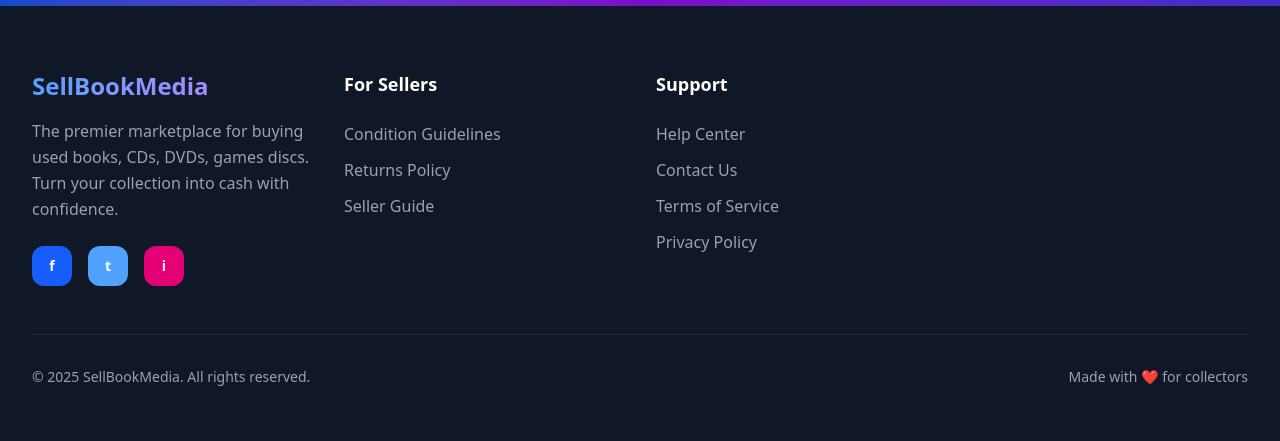
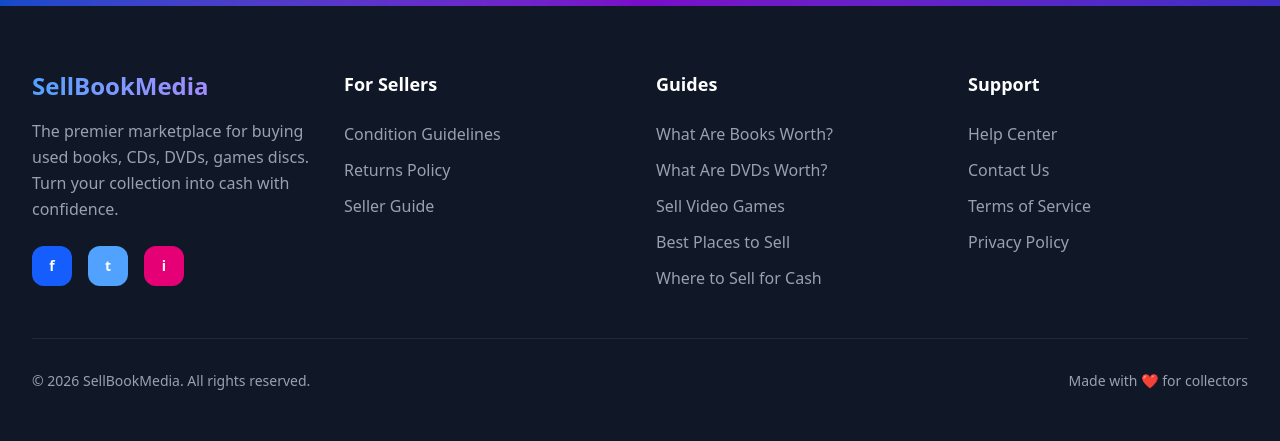
Before and after one commit to teskapnj/new-book-marketplace, a Next.js app: page / in a window 1280 px wide. Shown: the part 1936-2377 px from the top of the page. Built offline with nearby package versions, Linux system fonts and the light colour scheme; no server answers.

Commit message:
Add Guides section to footer with links to all guide pages

```diff
--- a/app/page.tsx
+++ b/app/page.tsx
@@ -559,8 +559,8 @@ export default function HomePage() {
         </div>
       </section>
 
-      {/* Footer */}
-      <footer className="bg-gray-900 text-white py-16">
+     {/* Footer */}
+     <footer className="bg-gray-900 text-white py-16">
         <div className="max-w-7xl mx-auto px-4 sm:px-6 lg:px-8">
           <div className="grid grid-cols-1 md:grid-cols-2 lg:grid-cols-4 gap-8">
             <div className="lg:col-span-1">
@@ -593,6 +593,17 @@ export default function HomePage() {
             </div>
 
             <div>
+              <h4 className="font-bold text-lg mb-6 text-white">Guides</h4>
+              <ul className="space-y-3">
+                <li><Link href="/guides/how-much-are-used-books-worth" className="text-gray-400 hover:text-white transition-colors">What Are Books Worth?</Link></li>
+                <li><Link href="/guides/how-much-are-used-dvds-worth" className="text-gray-400 hover:text-white transition-colors">What Are DVDs Worth?</Link></li>
+                <li><Link href="/guides/sell-video-games-for-cash" className="text-gray-400 hover:text-white transition-colors">Sell Video Games</Link></li>
+                <li><Link href="/guides/best-places-to-sell-cds-dvds-games" className="text-gray-400 hover:text-white transition-colors">Best Places to Sell</Link></li>
+                <li><Link href="/guides/where-to-sell-books-and-dvds-for-cash" className="text-gray-400 hover:text-white transition-colors">Where to Sell for Cash</Link></li>
+              </ul>
+            </div>
+
+            <div>
               <h4 className="font-bold text-lg mb-6 text-white">Support</h4>
               <ul className="space-y-3">
                 <li><Link href="/help" className="text-gray-400 hover:text-white transition-colors">Help Center</Link></li>
@@ -605,7 +616,7 @@ export default function HomePage() {
           <div className="mt-12 pt-8 border-t border-gray-800">
             <div className="flex flex-col sm:flex-row justify-between items-center">
               <p className="text-gray-400 text-sm">
-                © 2025 SellBookMedia. All rights reserved.
+                © 2026 SellBookMedia. All rights reserved.
               </p>
               <div className="flex items-center space-x-6 mt-4 sm:mt-0">
                 <span className="text-gray-400 text-sm">Made with ❤️ for collectors</span>
```
